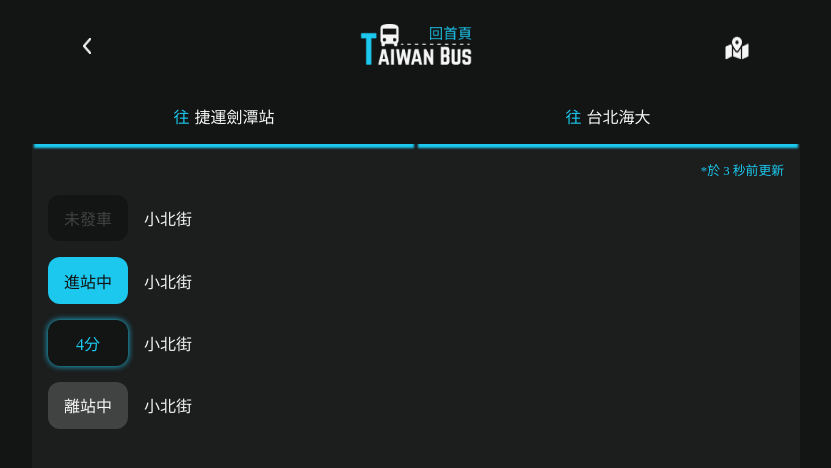
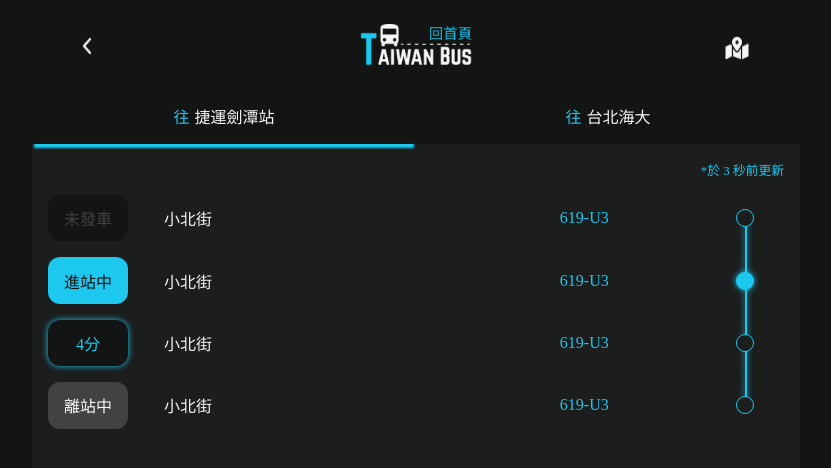
Before and after one commit to Claudia-teng/tw-bus-tracker, an Angular app: page /city-bus/route in a window 1280 px wide. Shown: the top 468 px of the page, without its empty margins (224-1055 px from the left). Built offline with nearby package versions, Linux system fonts and the light colour scheme.

Commit message:
add timeline

```diff
--- a/src/app/components/city-bus/city-bus-route/city-bus-route.component.html
+++ b/src/app/components/city-bus/city-bus-route/city-bus-route.component.html
@@ -13,11 +13,13 @@
   </div>
 </div>
 <div class="direction">
-  <div>
+  <div [ngClass]="{'selected-direction': !isReturnDirection}"
+        (click)="onSetDirection('go')">
     <span>往</span>
     <span>捷運劍潭站</span>
   </div>
-  <div>
+  <div [ngClass]="{'selected-direction': isReturnDirection}"
+        (click)="onSetDirection('return')">
     <span>往</span>
     <span>台北海大</span>
   </div>
@@ -31,18 +33,30 @@
   <div class="card no-depart">
     <div>未發車</div>
     <div>小北街</div>
+    <div>619-U3</div>
+    <div></div>
+    <div></div>
   </div>
   <div class="card coming">
     <div>進站中</div>
     <div>小北街</div>
+    <div>619-U3</div>
+    <div></div>
+    <div></div>
   </div>
   <div class="card waiting">
     <div>4分</div>
     <div>小北街</div>
+    <div>619-U3</div>
+    <div></div>
+    <div></div>
   </div>
   <div class="card departing">
     <div>離站中</div>
     <div>小北街</div>
+    <div>619-U3</div>
+    <div></div>
+    <div></div>
   </div>
 
 </div>
--- a/src/app/components/city-bus/city-bus-route/city-bus-route.component.sass
+++ b/src/app/components/city-bus/city-bus-route/city-bus-route.component.sass
@@ -30,7 +30,8 @@
     flex: 1
     padding: 1rem
     text-align: center
-    box-shadow: 0 6px 2px -2px var(--blue)
+    &.selected-direction
+      box-shadow: 0 6px 2px -2px var(--blue)
     > span:nth-child(1)
       color: var(--blue)
       margin-right: .3rem
@@ -43,26 +44,42 @@
   > div:nth-child(1)
     text-align: right
     color: var(--blue)
-    padding: 1rem 1rem 0rem 1rem
+    padding: 1rem 1rem .5rem 1rem
     font-size: .8rem
   .card
-    display: flex
+    display: grid
+    grid-template-columns: 0.5fr 1.5fr 0.7fr 0.01fr 0.2fr
     align-items: center
-    margin: 1rem 0rem
     > div:nth-child(1)
       width: 5rem
       padding: .7rem 0rem
-      margin: 0rem 1rem
+      margin: .5rem 1rem
       border-radius: 12px
       text-align: center
     > div:nth-child(2)
       color: var(--white)
+    > div:nth-child(3)
+      color: var(--blue)
+      position: relative
+      &::after
+        content: ""
+        width: 1rem
+        height: 1rem
+        background: var(--gray)
+        border: 1px solid var(--blue)
+        border-radius: 50%
+        box-shadow: none
+        position: absolute
+        left: 100%
+        top: 50%
+        transform: translate(-50%, -50%)
+    > div:nth-child(4)
+      height: 100%
+      background-color: var(--blue)
+      box-shadow: 0px 0px 6px #1CC8EE
     &.no-depart > div:nth-child(1)
       color: var(--gray-light)
       background-color: var(--black)
-    &.coming > div:nth-child(1)
-      color: var(--black)
-      background-color: var(--blue)
     &.waiting > div:nth-child(1)
       color: var(--blue)
       background-color: var(--black)
@@ -70,3 +87,18 @@
     &.departing > div:nth-child(1)
       color: var(--white)
       background-color: var(--gray-light)
+    &.coming
+      > div:nth-child(1)
+        color: var(--black)
+        background-color: var(--blue)
+      > div:nth-child(3)::after
+        background: var(--blue)
+        box-shadow: 0px 0px 6px #1CC8EE
+  .card:nth-child(2)
+    > div:nth-child(4)
+      height: 50%
+      margin-top: auto
+  .card:last-child
+    > div:nth-child(4)
+      height: 50%
+      margin-bottom: auto
--- a/src/app/components/city-bus/city-bus-route/city-bus-route.component.ts
+++ b/src/app/components/city-bus/city-bus-route/city-bus-route.component.ts
@@ -9,6 +9,7 @@ import { Router } from '@angular/router';
 export class CityBusRouteComponent {
 
   constructor(private router: Router) {}
+  public isReturnDirection: boolean = false;
 
 
   public navigateTo(page: string): void {
@@ -26,4 +27,9 @@ export class CityBusRouteComponent {
     }
 
   }
+
+  public onSetDirection(direction: string): void {
+    this.isReturnDirection = direction === 'go' ? false : true;
+
+  }
 }
--- a/src/app/components/city-bus/city-bus-search/city-bus-search.component.ts
+++ b/src/app/components/city-bus/city-bus-search/city-bus-search.component.ts
@@ -17,7 +17,7 @@ export class CityBusSearchComponent {
   public keyboardCityBtns: Array<KeyboardBtns> = cityBusCity;
   public keyboardOthersBtns: Array<KeyboardBtns> = cityBusOthers;
   public keyboardMode: string = 'number';
-  public searchMode: boolean = true;
+  public searchMode: boolean = false;
 
   public searchInput: string = '';
   public selectedCity: KeyboardBtns = { label: "台北市", value: "台北市"};
```
